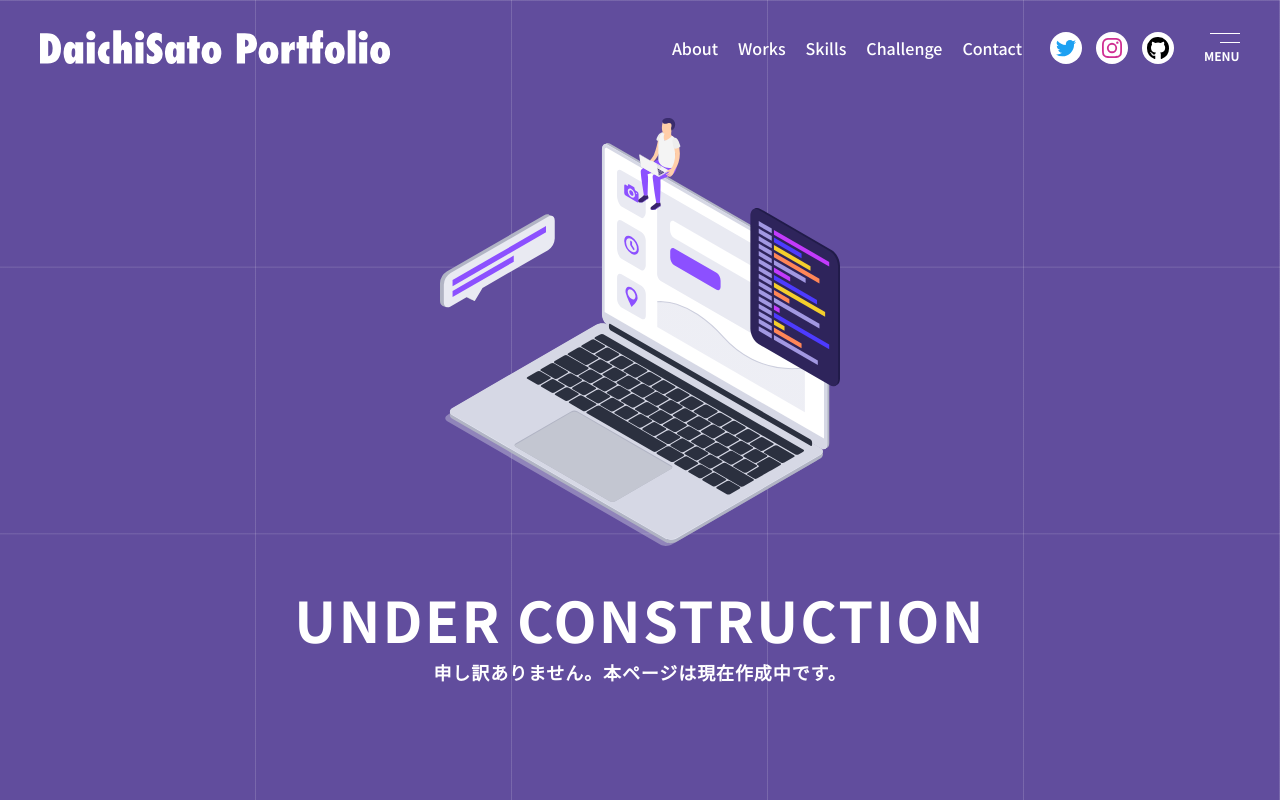
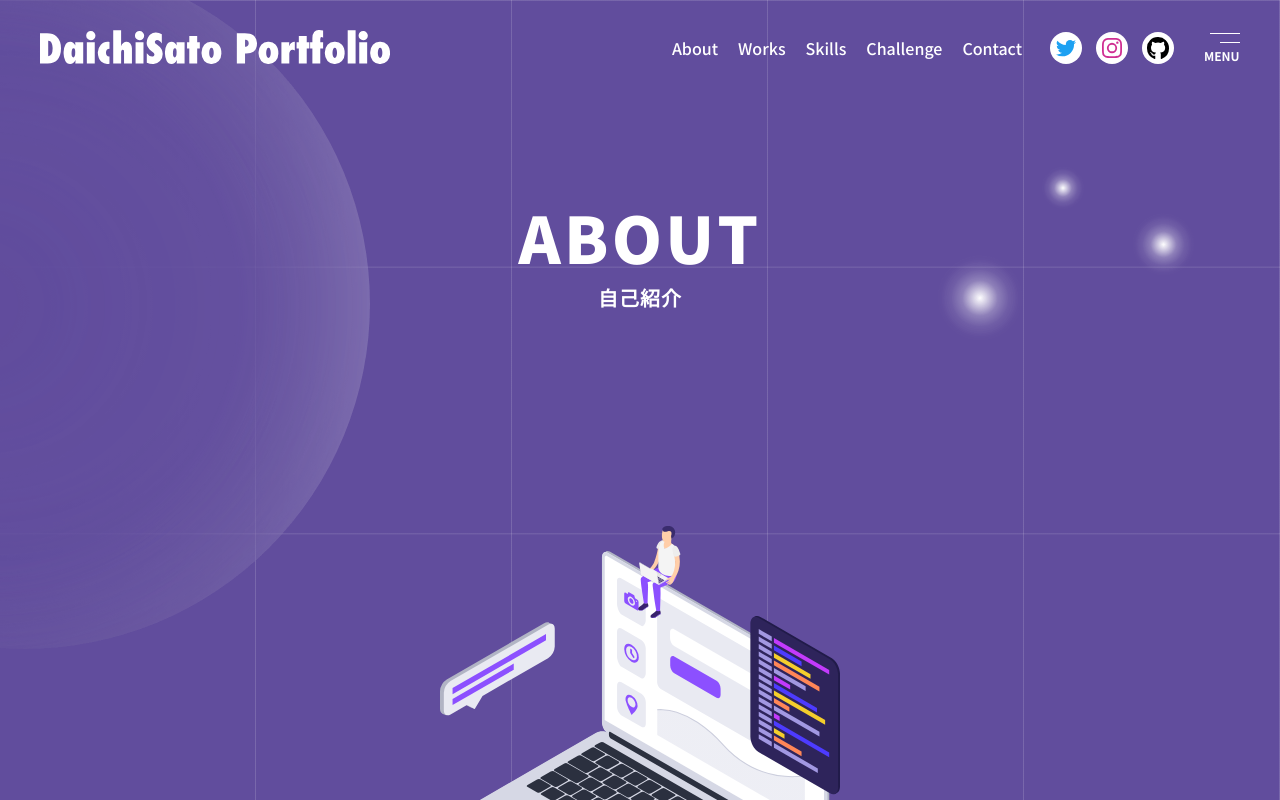
Before and after one commit to daichi-sato-design/portfolio, a Next.js app: page /about in a window 1280 px wide. Shown: the top 800 px of the page. Built offline with nearby package versions, Linux system fonts and the light colour scheme.

Commit message:
aboutページMV追加

```diff
--- a/pages/about.tsx
+++ b/pages/about.tsx
@@ -1,11 +1,39 @@
-import { VFC } from 'react'
+import { VFC, useEffect } from 'react'
 import { Layout } from '../components/Layout'
+import Rellax from 'rellax'
 import { UcMemo } from '../components/Uc'
+import Image from 'next/image'
 
 const about: VFC = () => {
+  useEffect(() => {
+    //default JS Setting
+    var rellax = new Rellax('.rellax')
+  }, [])
   return (
     <Layout title="DaichiSato Portfolio | About">
       <main className="l-page about">
+        <div className="mv">
+          <div className="mv__wrap">
+            <h2 className="mv__ttl">About</h2>
+            <p className="mv__txt">自己紹介</p>
+          </div>
+          <div className="mv__bg01 rellax" data-rellax-speed="-2.75">
+            <Image
+              src="/common/bg_planet01.png"
+              alt="Planet"
+              width={690}
+              height={690}
+            />
+          </div>
+          <div className="mv__bg02 rellax" data-rellax-speed="-1.25">
+            <Image
+              src="/common/bg_lights01.png"
+              alt="Lights"
+              width={270}
+              height={185}
+            />
+          </div>
+        </div>
         <UcMemo />
       </main>
     </Layout>
--- a/styles/globals.scss
+++ b/styles/globals.scss
@@ -2,8 +2,13 @@
 @use 'base/destyle.scss';
 @use 'base/base';
 
+// モジュール関連
+@use 'layout/header';
+@use 'layout/footer';
+
 // ページ関連
 @use 'layout/index';
+@use 'layout/about';
 
 // モジュール関連
 @use 'module/module';
--- /dev/null
+++ b/styles/layout/_about.scss
@@ -0,0 +1,88 @@
+@use '/styles/base/mixin' as mixin;
+
+.l-page {
+  width: 100%;
+  max-width: 1440px;
+  margin: 0 auto;
+  &.about {
+    .mv {
+      position: relative;
+      &__wrap {
+        max-width: 1100px;
+        padding: 200px 50px 100px;
+        margin: 0 auto;
+        text-align: center;
+        @include mixin.mq-down(tb) {
+          padding: 170px 80px 0;
+        }
+        @include mixin.mq-down(sp) {
+          padding: 150px 80px 0;
+        }
+      }
+      &__ttl {
+        font-size: 6.4rem;
+        font-weight: 900;
+        letter-spacing: 0.05em;
+        text-transform: uppercase;
+        @include mixin.mq-down(tb) {
+          font-size: 10vw;
+        }
+        @include mixin.mq-down(sp) {
+          font-size: 10vw;
+        }
+      }
+      &__txt {
+        margin-top: 12px;
+        font-size: 2rem;
+        font-weight: 600;
+        letter-spacing: 0.05em;
+        @include mixin.mq-down(tb) {
+          font-size: 4vw;
+        }
+        @include mixin.mq-down(sp) {
+          margin-top: 6px;
+        }
+      }
+      &__bg01 {
+        position: absolute;
+        z-index: -1;
+        top: -10%;
+        left: -320px;
+        @include mixin.mq-down(lt) {
+          width: 100%;
+        }
+        @include mixin.mq-down(tb) {
+          width: 80%;
+          max-width: inherit;
+          top: -40px;
+          left: -40%;
+        }
+        @include mixin.mq-down(sp) {
+          width: 80%;
+          top: 10%;
+          left: -40%;
+        }
+      }
+      &__bg02 {
+        position: absolute;
+        z-index: -1;
+        top: 40%;
+        right: 80px;
+        width: 270px;
+        @include mixin.mq-down(lt) {
+          width: 240px;
+          right: 40px;
+        }
+        @include mixin.mq-down(tb) {
+          width: 30%;
+          top: 70%;
+        }
+        @include mixin.mq-down(sp) {
+          width: 35%;
+          right: 20px;
+          top: 85%;
+        }
+      }
+    }
+  }
+}
--- a/styles/layout/_index.scss
+++ b/styles/layout/_index.scss
@@ -1,7 +1,4 @@
 @use '/styles/base/mixin' as mixin;
-
-@use '/styles/layout/header';
-@use '/styles/layout/footer';
 
 .top-page {
   width: 100%;
```
